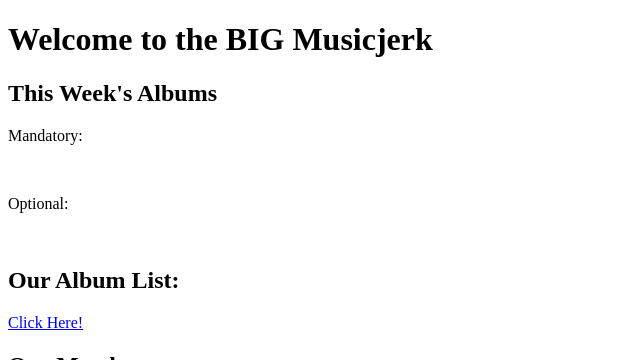
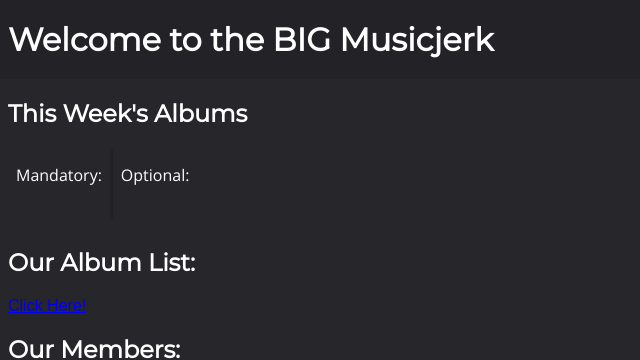
Before and after one commit to joribom/musicjerk, a Python web app: template templates/homepage.html in a window 1280 px wide. Shown: the top 360 px of the page, without its empty margins (0-640 px from the left). Run offline with Jinja, Linux system fonts and the light colour scheme; the template is opened without the code that fills it, so the values that code supplies are empty.

Commit message:
Add styles and a couple of small changes to layout

```diff
--- /dev/null
+++ b/styles/albums.css
@@ -0,0 +1,3 @@
+body{
+    font-family: 'proxima-nova', sans-serif;
+}
--- /dev/null
+++ b/styles/default.css
@@ -0,0 +1,17 @@
+body{
+    font-family: 'proxima-nova', sans-serif;
+    color: 	#ffffff;
+    background-color: #26262b;
+}
+
+h1{
+    font-family: 'Montserrat', sans-serif;
+}
+
+h2{
+    font-family: 'Montserrat', sans-serif;
+}
+
+p{
+    font-family: 'Open Sans', sans-serif;
+}
--- /dev/null
+++ b/styles/homepage.css
@@ -0,0 +1,34 @@
+body{
+    margin: 0px;
+}
+
+.head-text{
+    margin: 0;
+    padding: 20px;
+    padding-left: 8px;
+}
+.header{
+    background-color: rgba(0,0,0,.1);
+}
+
+.body-div{
+    margin: 8px;
+}
+
+.current-albums{
+    display: flex;
+    flex-direction: row;
+   /* background-color: #2c2f33;*/
+}
+
+.mandatory{
+    margin-left:8px;
+    margin-bottom: 8px;
+}
+
+.optional{
+    margin-left:8px;
+    margin-bottom: 8px;
+    padding-left: 8px;
+    border-left: 3px solid  rgba(0,0,0,.1);
+}
--- a/templates/album.html
+++ b/templates/album.html
@@ -2,6 +2,7 @@
 <html>
 
 <head>
+  <link rel="stylesheet" type="text/css" href="../styles/default.css" />
   <link rel="icon" type="image/png" href="favicon-32x32.png" sizes="32x32" />
   <link rel="icon" type="image/png" href="favicon-16x16.png" sizes="16x16" />
   <title>{{ album.title }}</title>
--- a/templates/albums.html
+++ b/templates/albums.html
@@ -2,6 +2,7 @@
 <html>
 
 <head>
+  <link rel="stylesheet" type="text/css" href="../styles/default.css" />
   <link rel="icon" type="image/png" href="favicon-32x32.png" sizes="32x32" />
   <link rel="icon" type="image/png" href="favicon-16x16.png" sizes="16x16" />
   <title>Big Musicjerk's Big Album List</title>
--- a/templates/homepage.html
+++ b/templates/homepage.html
@@ -1,22 +1,34 @@
 <!DOCTYPE html>
 <html>
 
+
 <head>
+  <link href="https://fonts.googleapis.com/css?family=Montserrat|Open+Sans" rel="stylesheet">
+  <link rel="stylesheet" type="text/css" href="../styles/default.css" />
+  <link rel="stylesheet" type="text/css" href="../styles/homepage.css" />
   <link rel="icon" type="image/png" href="favicon-32x32.png" sizes="32x32" />
   <link rel="icon" type="image/png" href="favicon-16x16.png" sizes="16x16" />
   <title>Big Musicjerk's Homepage</title>
 </head>
 
 <body>
-
-  <h1>Welcome to the BIG Musicjerk</h1>
+  <div class="header">
+    <h1 class="head-text">Welcome to the BIG Musicjerk</h1>
+  </div>
+  <div class="body-div">
     <h2>This Week's Albums</h2>
+    <div class="current-albums">
+      <div class="mandatory">
           <p>Mandatory:</p>
           <a href="/albums/{{ mandatory.url }}">{{ mandatory.title }}</a>
           <img src="{{ mandatory.image_url }}" alt="{{ mandatory.image_description }}">
+      </div>
+      <div class="optional">
           <p>Optional:</p>
           <a href="/albums/{{ optional.url }}">{{ optional.title }}</a>
           <img src="{{ optional.image_url }}" alt="{{ optional.image_description }}">
+        </div>
+    </div>
 
     <h2>Our Album List:</h2>
     <a href="/albums/">Click Here!</a>
@@ -31,6 +43,6 @@
 
     <h2>Our Rating Trend:</h2>
     <img src="/average_ratings_over_time.png" alt="Average Ratings Over Time">
-
+  </div>
 </body>
 </html>
--- a/templates/person.html
+++ b/templates/person.html
@@ -2,6 +2,7 @@
 <html lang="en">
 
 <head>
+  <link rel="stylesheet" type="text/css" href="../styles/default.css" />
   <link rel="icon" type="image/png" href="favicon-32x32.png" sizes="32x32" />
   <link rel="icon" type="image/png" href="favicon-16x16.png" sizes="16x16" />
   <title>Statistics for {{ name.title() }}</title>
```
Also changed, not shown: styles/album.css (added), styles/person.css (added). Lines whose indentation alone changed are shown as unchanged.
